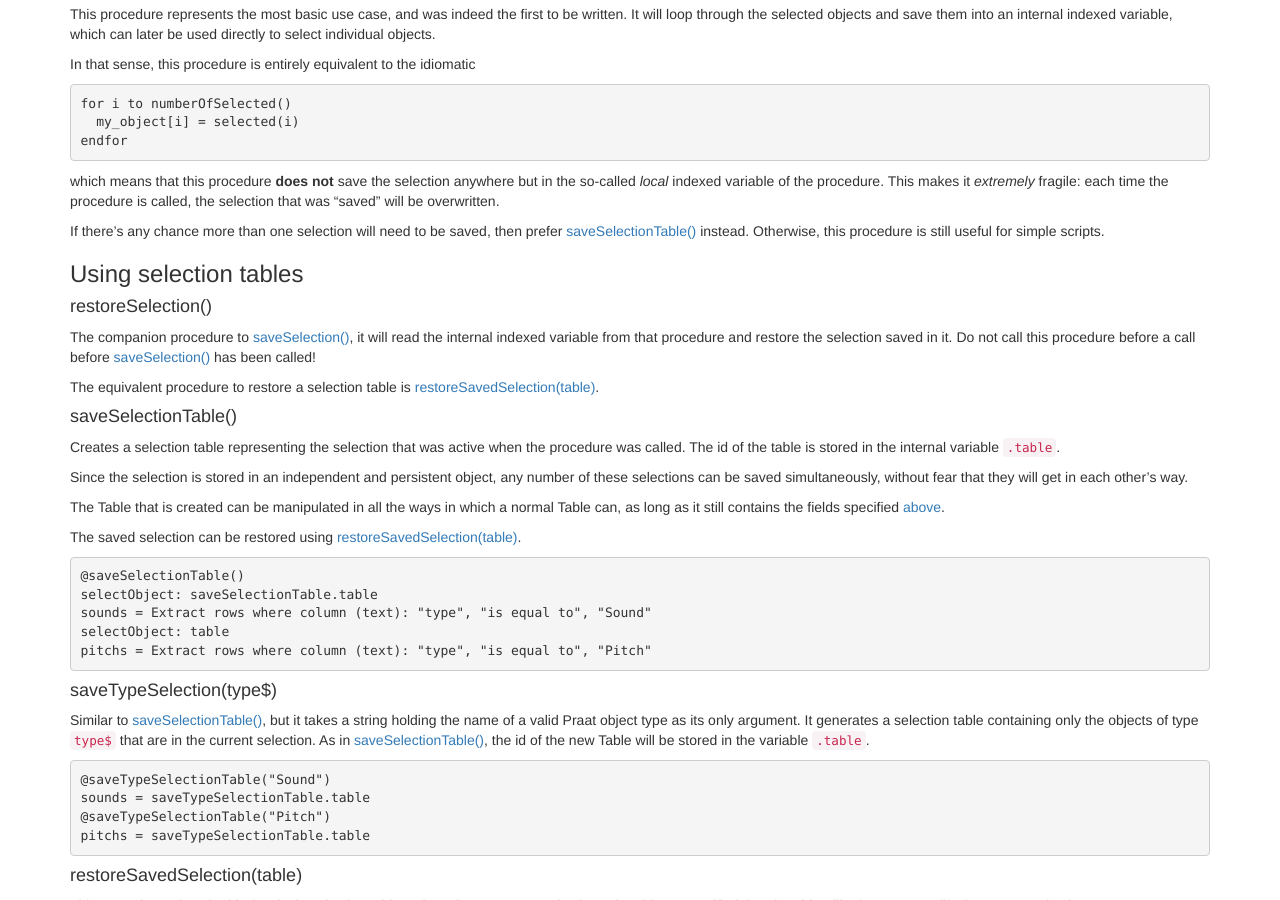
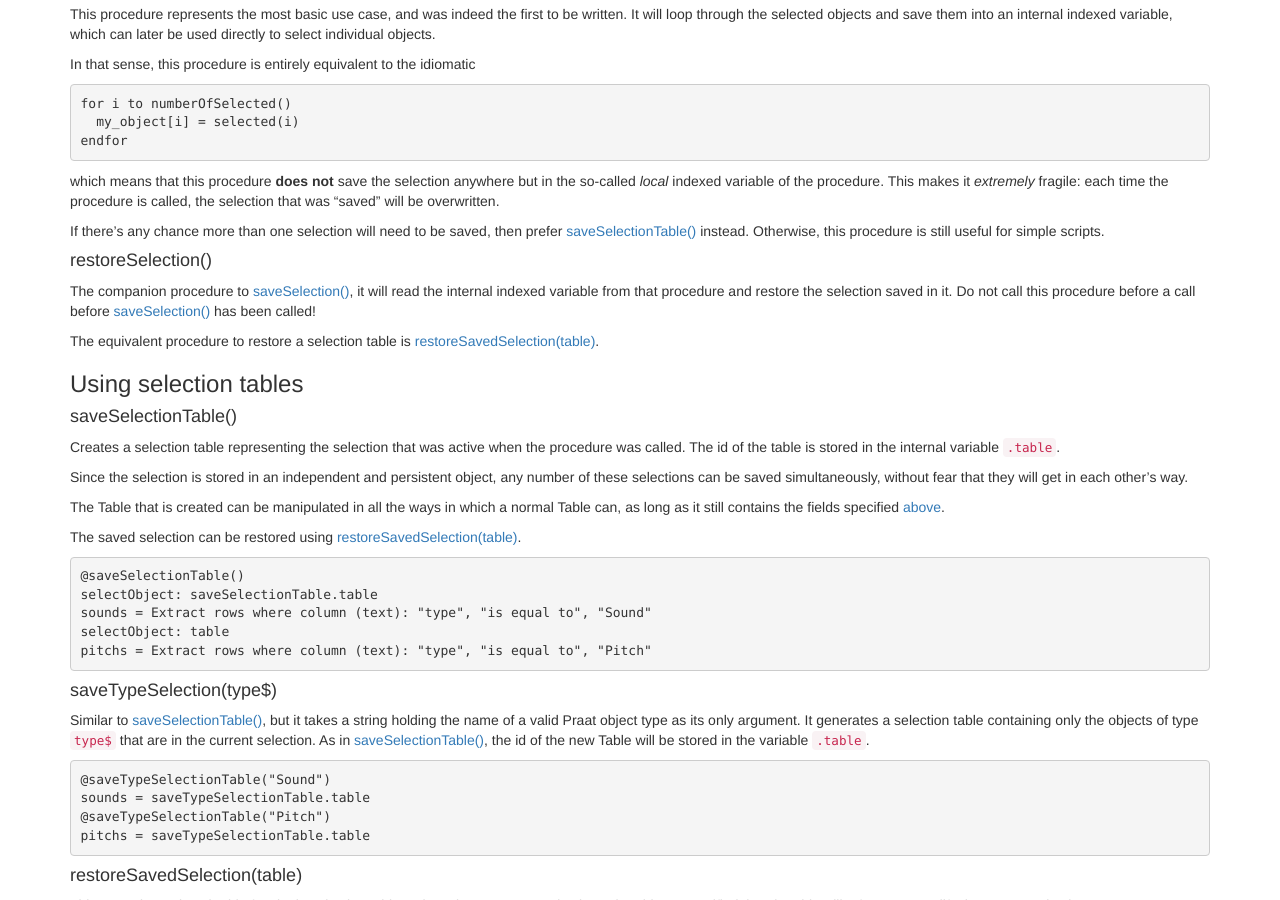
Before and after one commit to jjatria/cpran-www, a Jekyll site: the page built from docs/plugins/selection/index.md, in a window 1280 px wide and 900 px high, scrolled down 1152 px. Built offline with Jekyll 4.4.1, drawn with Linux system fonts in a browser that asks for light colours; nearby versions of some CDN libraries; library files that are not in the unit come from our copies; comment, search, counter and statistics services are not loaded; part of the change alters nothing that is shown.

```diff
--- a/docs/plugins/selection/index.md
+++ b/docs/plugins/selection/index.md
@@ -90,8 +90,6 @@ If there's any chance more than one selection will need to be saved, then prefer
 [saveSelectionTable()](#saveselectiontable) instead. Otherwise, this procedure
 is still useful for simple scripts.
 
-### Using selection tables
-
 #### restoreSelection()
 
 The companion procedure to [saveSelection()](#saveselection), it will read the
@@ -101,6 +99,8 @@ in it. Do not call this procedure before a call before
 
 The equivalent procedure to restore a selection table is
 [restoreSavedSelection(table)](#restoresavedselection).
+
+### Using selection tables
 
 #### saveSelectionTable()
 
```
